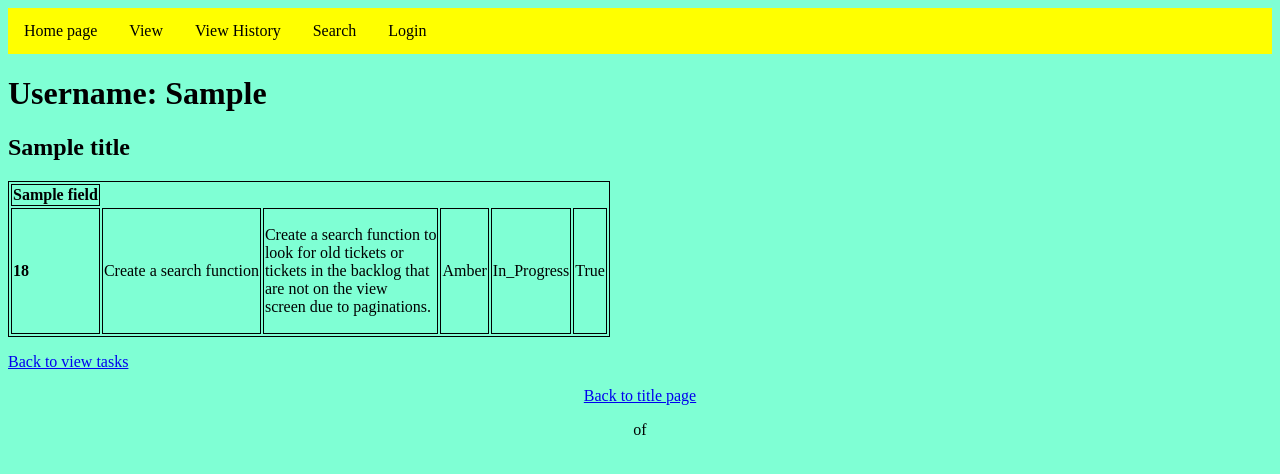
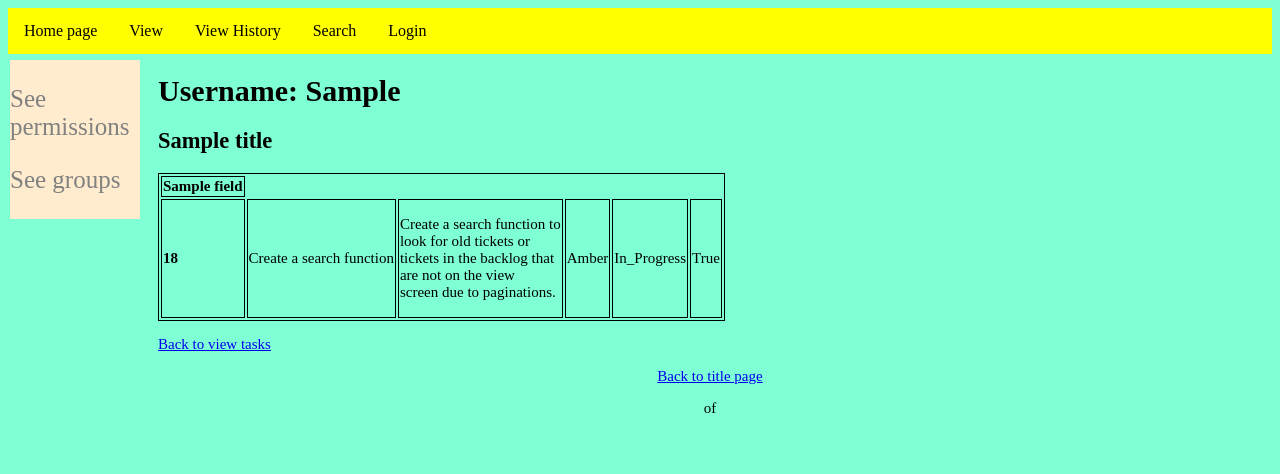
Before and after one commit to Emily8165/Emily-Python-Development, a Django app: template src/taskmanager/templates/user_actions.html in a window 1280 px wide. Shown: the top 474 px of the page. Run offline with Django 4.2, Linux system fonts and the light colour scheme; data comes from the database, SQL or seed files in the repository; both versions use the stored data as it was after the commit; the template is opened without the code that fills it: values that come from a table or form of the project are taken from there, most other values are stand-ins (such as "Sample title", 1, 10 or a date in 2020).

Commit message:
created date fields and am working on a way to control the view of what people can see with what permissions

```diff
--- a/src/taskmanager/models.py
+++ b/src/taskmanager/models.py
@@ -1,4 +1,9 @@
+from django.contrib.auth.models import User
 from django.db import models
+
+
+def default_user_function():
+    return User.objects.first()
 
 
 class Task(models.Model):
@@ -6,7 +11,9 @@ class Task(models.Model):
     discr = models.CharField(max_length=255)
     rag = models.CharField(max_length=255)
     status = models.CharField(max_length=255)
-    active = models.BooleanField()
+    active = models.BooleanField(default=True)
+    created_on = models.DateField(auto_now_add=True)
+    update_last = models.DateField(auto_now=True)
 
     def __str__(self):
         return f"{self.title}"
--- a/src/taskmanager/templates/user_actions.html
+++ b/src/taskmanager/templates/user_actions.html
@@ -1,4 +1,10 @@
 {% extends "base_layout.html" %}
 {% block content %}
-    <h1>Username: {{ specified_user }}</h1>
+    <div class="main">
+        <h1>Username: {{ specified_user }}</h1>
+        <div>
+    <div class="sidenav">
+        <p>See permissions</p>
+        <p>See groups</p>
+    </div>
 {% endblock %}
--- a/src/taskmanager/templates/view.html
+++ b/src/taskmanager/templates/view.html
@@ -39,7 +39,11 @@
 {% endblock %}
 {% block table %}
 <table class="center">
-    {% for field in fields %}<th>{{ field.verbose_name }}</th>{% endfor %}
+    {% for field in fields %}
+        {% if field.verbose_name != 'created on' and field.verbose_name != 'update last' %}
+        <th>{{ field.verbose_name }}</th>
+        {% endif %}
+    {% endfor %}
     <th>Delete</th>
     <th>Update</th>
     {% for task in model %}
```
Also changed, not shown: src/db.sqlite3, src/taskmanager/migrations/0006_task_assignee_task_created_on_task_update_last_and_more.py (added).
